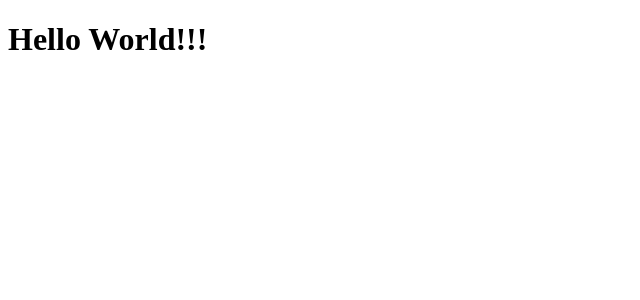
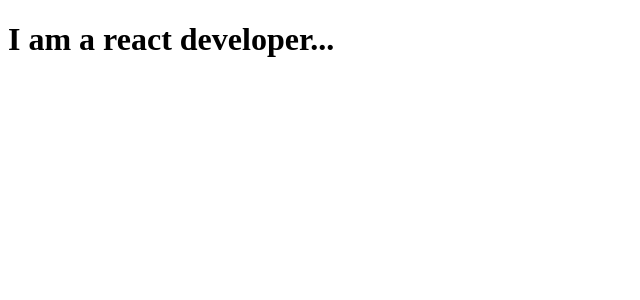
Before and after one commit to aman-kumar-rai/react-boilerplate, a React app: page / in a window 1280 px wide. Shown: the top 300 px of the page, without its empty margins (0-640 px from the left). Built offline with nearby package versions, Linux system fonts and the light colour scheme; the HTML template or start-up script is replaced by a standard one.

Commit message:
Added separate config files for dev and prod

```diff
--- a/package.json
+++ b/package.json
@@ -5,7 +5,8 @@
   "main": "index.js",
   "scripts": {
     "test": "echo \"Error: no test specified\" && exit 1",
-    "build": "webpack"
+    "build": "webpack --config webpack.config.prod.js",
+    "dev": "webpack --watch --config webpack.config.dev.js"
   },
   "author": "Aman Kumar",
   "license": "ISC",
@@ -26,7 +27,8 @@
     "babel-loader": "^8.0.5",
     "html-webpack-plugin": "^3.2.0",
     "webpack": "^4.29.0",
-    "webpack-cli": "^3.2.1"
+    "webpack-cli": "^3.2.1",
+    "webpack-merge": "^4.2.1"
   },
   "dependencies": {
     "prop-types": "^15.6.2",
--- a/src/App.js
+++ b/src/App.js
@@ -5,7 +5,7 @@ class App extends React.Component{
 
     render(){
         return (
-            <h1>Hello World!!!</h1>
+            <h1>I am a react developer...</h1>
         );
     }
 }
--- a/webpack.config.js
+++ b/webpack.config.base.js
@@ -9,7 +9,6 @@ module.exports = {
         path: path.resolve(__dirname, 'dist'),
         filename: 'app.bundle.js'
     },
-    mode: "development",
 
     module: {
         rules: [
--- /dev/null
+++ b/webpack.config.dev.js
@@ -0,0 +1,7 @@
+const merge = require('webpack-merge');
+const baseConfig = require('./webpack.config.base.js');
+
+// this is an object merge, so it is the same as Object.assign()...
+module.exports = merge(baseConfig, {
+    mode: "development"
+});
```
Also changed, not shown: webpack.config.prod.js (added, +8 -0 lines), 1 other file (tests, documents, lock files or other folders).
